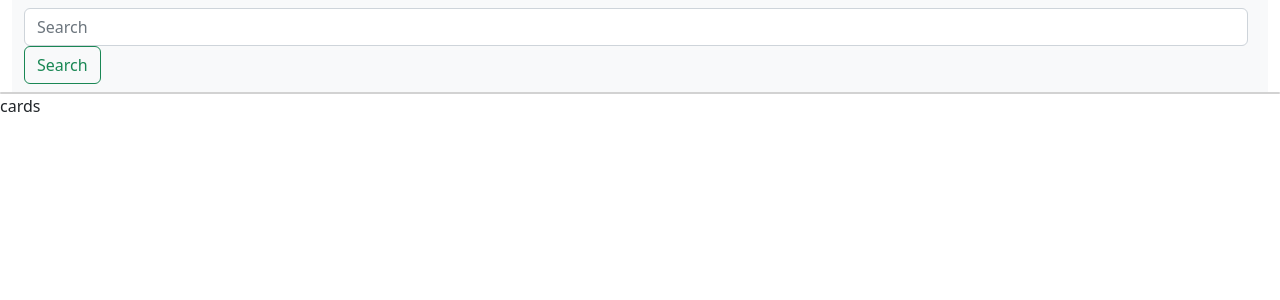
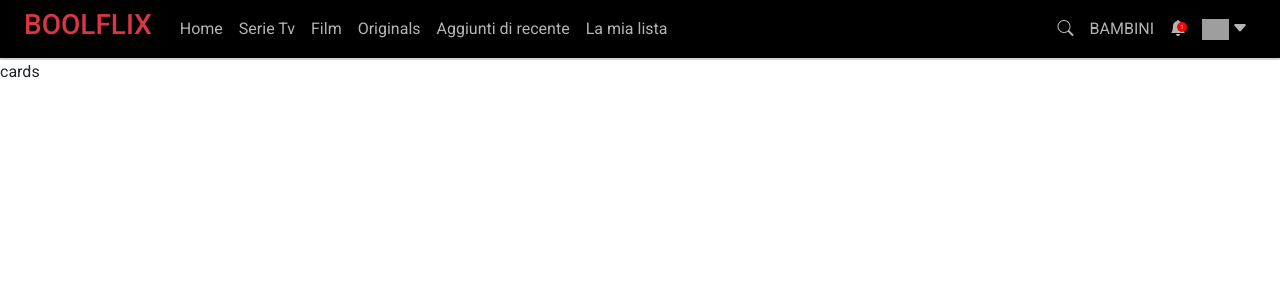
Before and after one commit to CalendaLucia/vite-boolflix, a Vue app: page / in a window 1280 px wide. Shown: the top 300 px of the page. Built offline with nearby package versions, Linux system fonts and the light colour scheme; grey boxes are pictures that could not be loaded.

Commit message:
header style

```diff
--- a/index.html
+++ b/index.html
@@ -5,6 +5,7 @@
     <link rel="icon" type="image/svg+xml" href="/vite.svg" />
     <meta name="viewport" content="width=device-width, initial-scale=1.0" />
     <link rel="stylesheet" href="https://cdn.jsdelivr.net/npm/bootstrap-icons@1.3.0/font/bootstrap-icons.css">
+    <link rel="stylesheet" href="fonts.css">
     <title>Boolflix</title>
   </head>
   <body>
--- a/src/App.vue
+++ b/src/App.vue
@@ -57,9 +57,6 @@ export default {
       }
 
     }
-
-
-
 };
 
 
--- a/src/components/AppHeader.vue
+++ b/src/components/AppHeader.vue
@@ -4,26 +4,134 @@ export default {
   name:'AppHeader',
   data() {
     return {
-      store
+      store,
+      show: false,
+
 
     }
   },
+
 
 };
 
 </script>
 
 <template>
-  <div class="container-fluid">
-    <nav class="navbar bg-light">
-      <div class="container-fluid">
-          <input v-model="store.searchText" class="form-control me-2" type="search" placeholder="Search" aria-label="Search" >
-          <button class="btn btn-outline-success" type="submit" @keyup="$emit('search')" @click="$emit('search')">Search</button>
-      </div>
-    </nav>
-  </div>
+  <header>
+    <div class="container-fluid bg-black">
+      <nav class="navbar">
+         <div class="container-fluid">
+           <div class="menu left">
+              <h1 class="text-danger h3">BOOLFLIX</h1>
+              <div class="menu-list">
+                <ul class="list-group list-group-horizontal">
+                  <li class="item">
+                    <a href="#">Home</a>
+                  </li>
+                  <li class="item">
+                    <a href="#">Serie Tv</a>
+                  </li>
+                  <li class="item">
+                    <a href="#">Film</a>
+                  </li>
+                  <li class="item">
+                    <a href="#">Originals</a>
+                  </li>
+                  <li class="item">
+                    <a href="#">Aggiunti di recente</a>
+                  </li>
+                  <li class="item">
+                    <a href="#">La mia lista</a>
+                  </li>
+                </ul>
+              </div>
+           </div>
+           <div class="menu right list-group list-group-horizontal">
+             <ul class="list-group list-group-horizontal">
+               <li class="item">
+                 <a href="#">
+                   <i class="bi bi-search" @click="show = !show"></i>
+                   <div class="ctn-search-bar" v-show="show">
+                     <input v-model="store.searchText" class="form-control me-2" type="search" placeholder="Search" aria-label="Search">
+                     <button class="btn btn-outline-success" type="submit" @click="search">Search</button>
+                   </div>
+                 </a>
+               </li>
+               <li>
+                <a href="#">BAMBINI</a>
+               </li>
+               <li class="bell">
+                <a href="#">
+                  <i class="bi bi-bell-fill"></i>
+                  <span class="notification-badge">1</span>
+                </a>
+               </li>
+               <li>
+                  <a title="Shadowak47, CC BY-SA 4.0 &lt;https://creativecommons.org/licenses/by-sa/4.0&gt;, via Wikimedia Commons" href="https://commons.wikimedia.org/wiki/File:Netflix-avatar.png">
+                    <img class="profile" width="30" alt="Netflix-avatar" src="https://upload.wikimedia.org/wikipedia/commons/0/0b/Netflix-avatar.png">
+                    <i class="bi bi-caret-down-fill"></i>
+                  </a>
+               </li>
+             </ul>
+           </div>
+
+         </div>
+      </nav>
+    </div>
+  </header>
+
 </template>
 
 <style lang="scss" scoped>
+@use '../styles/partials/main.scss' as *;
+.menu {
+   @include flex (space-around, baseline);
+
+  h1 {
+    padding-right: 20px;
+  }
+  .list-group   {
+
+     li {
+       padding: 0px 8px;
+       list-style: none;
+
+         a {
+           color: #b4b4b4;
+           text-decoration: none;
+
+           &:hover {
+             color: white;
+           }
+         }
+     }
+  }
+
+  .bell {
+  position: relative;
+
+  .notification-badge {
+    display: inline-block;
+    background-color: red;
+    position: absolute;
+    top: 5px;
+    right: 7px;
+    color: white;
+    border-radius: 50%;
+    width: 10px;
+    height: 10px;
+    text-align: center;
+    font-size: 6px;
+  }
+}
+
+.profile {
+  padding-right: 3px;
+}
+}
+
+
+
+
 
 </style>
--- a/src/styles/partials/main.scss
+++ b/src/styles/partials/main.scss
@@ -1,2 +1,8 @@
+@import "node_modules/bootstrap/scss/bootstrap";
+@import './mixins.scss';
+@import './media.scss';
+@import url('https://fonts.googleapis.com/css2?family=Roboto:wght@400;500&display=swap');
 
-@import "node_modules/bootstrap/scss/bootstrap";
+body {
+    font-family: 'Roboto', sans-serif;
+  }
--- /dev/null
+++ b/src/styles/partials/mixins.scss
@@ -0,0 +1,5 @@
+@mixin flex ($justify, $align) {
+    display: flex;
+    justify-content:$justify ;
+    align-items:$align ;
+}
```
Also changed, not shown: src/styles/partials/media.scss (added).
